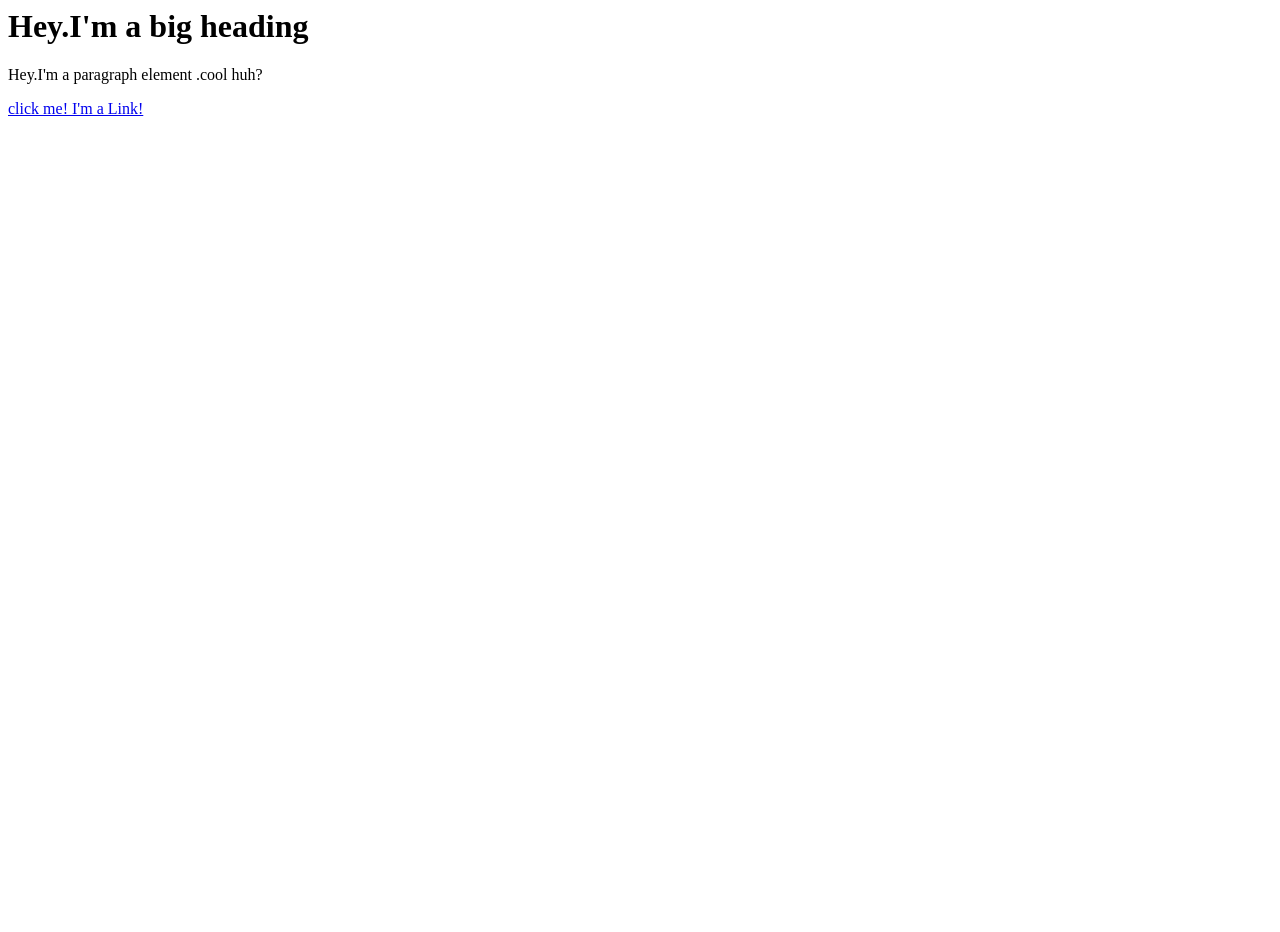
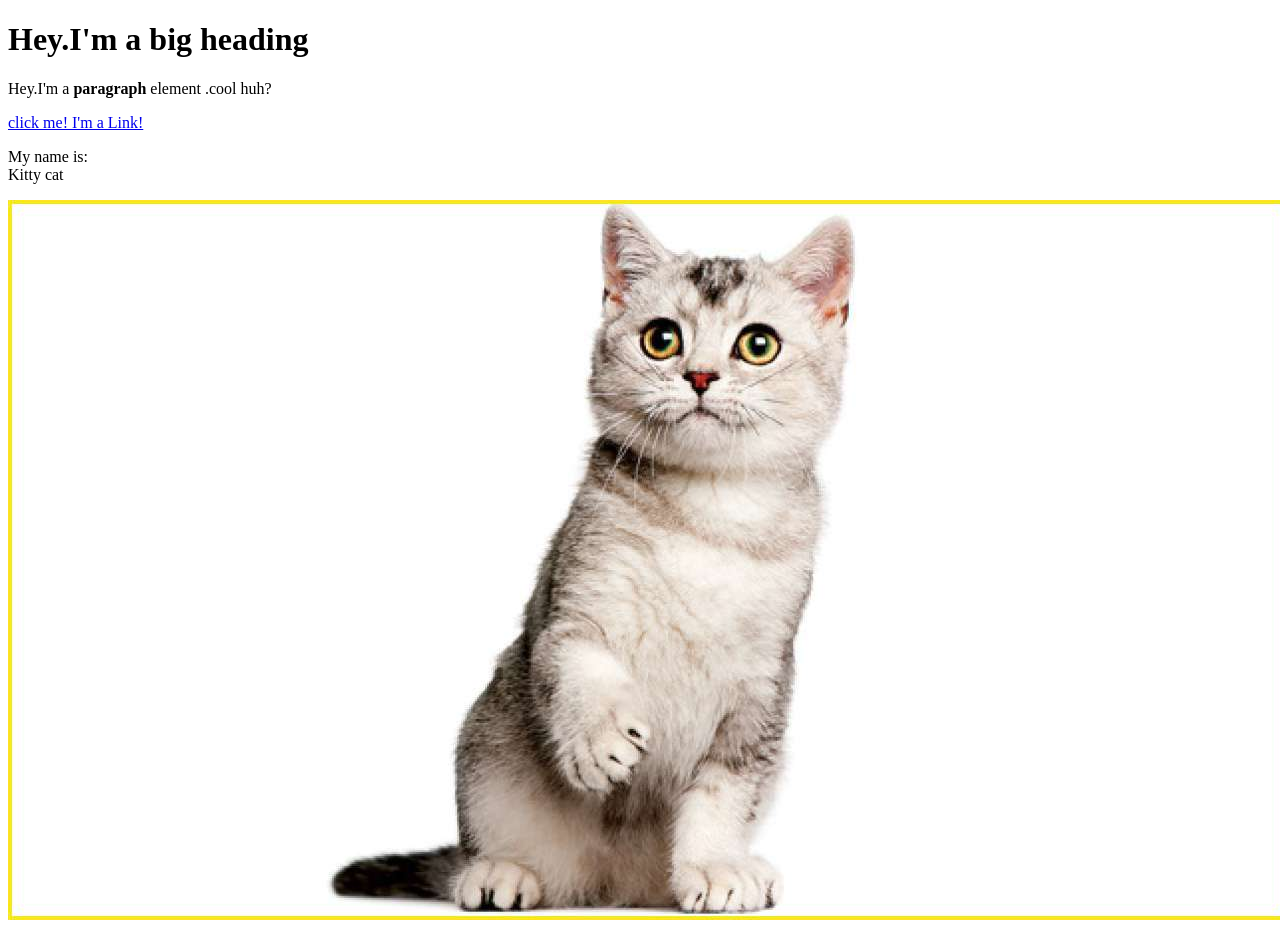
Before and after one commit to Ahmed-spranza/Math-hero, a plain HTML site: page Test.html in a window 1280 px wide. Before the commit the page ends 800 px from the top, so only its background shows below. Drawn offline with Linux system fonts and the light colour scheme.

Commit message:
Added a cat image and a few more elements

```diff
--- a/Test.html
+++ b/Test.html
@@ -1,3 +1,14 @@
-<h1>Hey.I'm a big heading</h1>
-<P>Hey.I'm a paragraph element .cool huh?</P>
-<a href="https://google.com" target="_blank" title="let's go to google">click me! I'm a Link!</a>
+<!DOCTYPE html>
+<html>
+<head>
+	<title>Test page</title>
+</head>
+<body>
+	<h1>Hey.I'm a big heading</h1>
+	<P>Hey.I'm a <b>paragraph</b> element .cool huh?</P>
+	<a href="https://google.com" target="_blank" title="let's go to google">click me! I'm a Link!</a>
+	<P>My name is:<br>
+	Kitty cat</P>
+	<img src="img/cat.jpg">
+</body>
+</html>
```
Also changed, not shown: img/cat.jpg (added).
